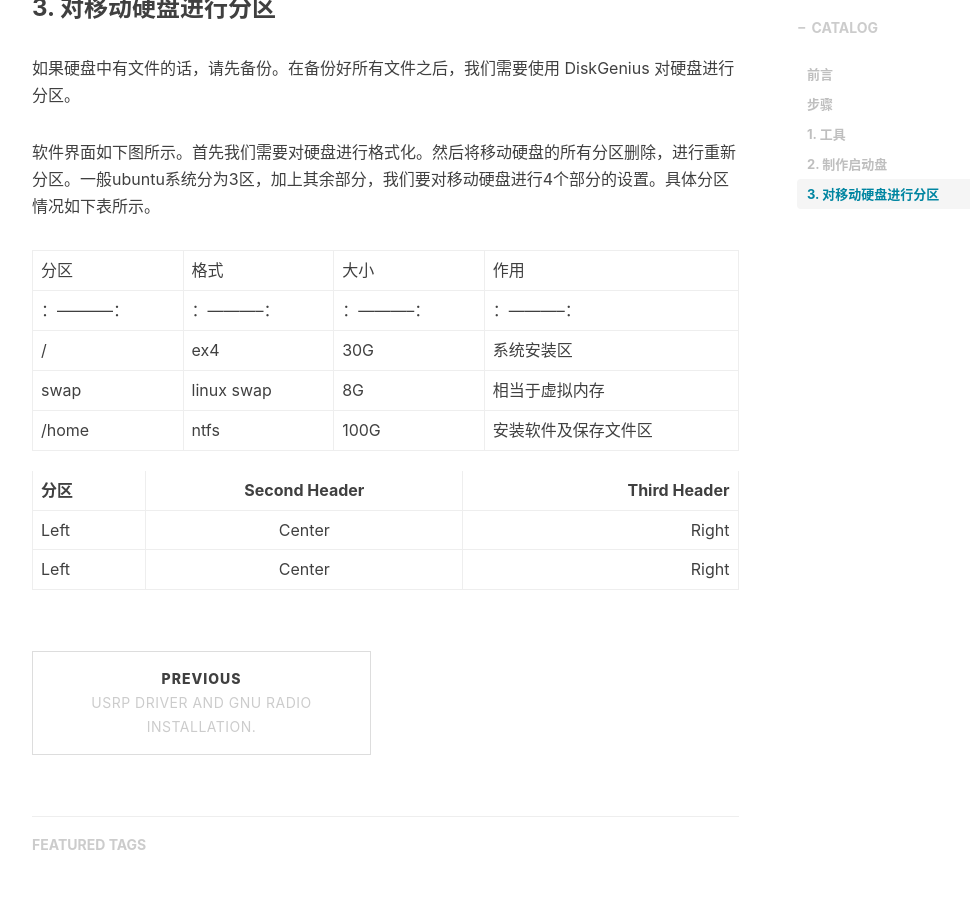
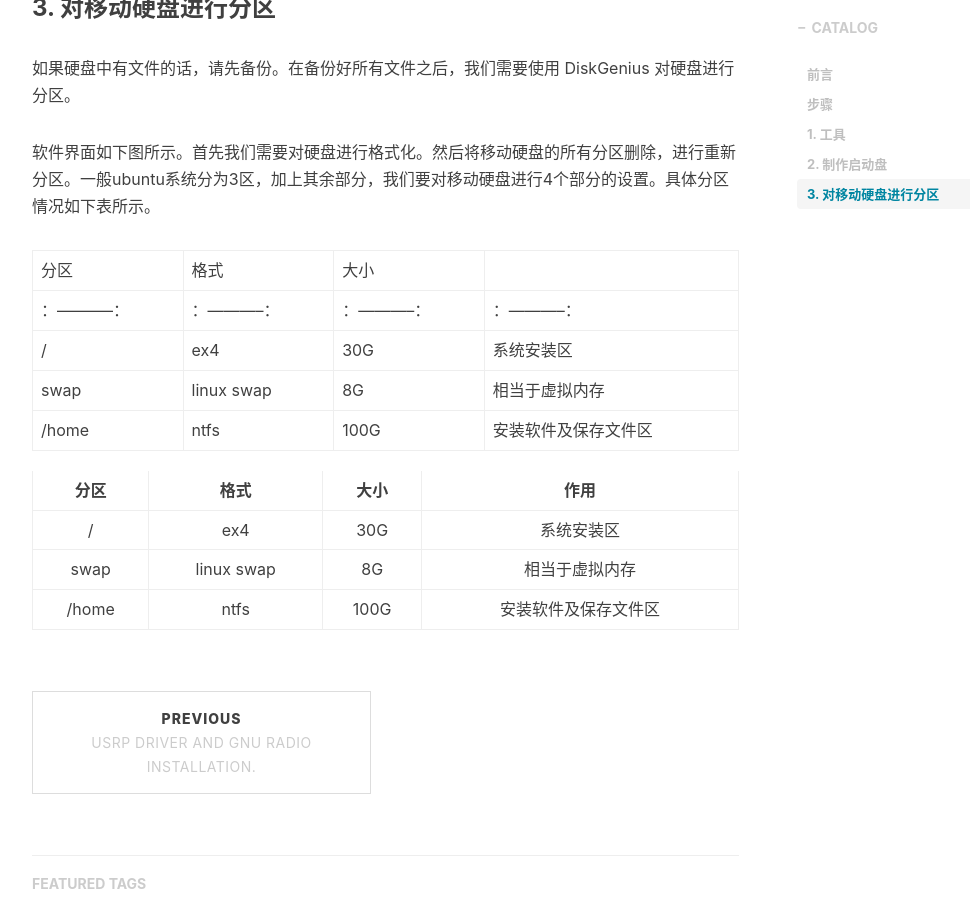
Before and after one commit to csxmt123/zhouwt612.github.io, a Jekyll site: the page built from _posts/2019-07-23-移动硬盘上安装ubuntu系统.md, in a window 1280 px wide and 900 px high, scrolled down 1449 px. Shown: the whole window, without its empty margins (233-1203 px from the left). Built offline with Jekyll 4.4.1, drawn with Linux system fonts in a browser that asks for light colours; nearby versions of some CDN libraries; comment, search, counter and statistics services are not loaded.

Commit message:
Update 2019-07-23-移动硬盘上安装ubuntu系统.md

```diff
--- a/_posts/2019-07-23-移动硬盘上安装ubuntu系统.md
+++ b/_posts/2019-07-23-移动硬盘上安装ubuntu系统.md
@@ -47,14 +47,15 @@ Universal-USB-Installer软件的界面如下图所示，我们可以根据软件
 
 
 
-分区           | 格式          |          大小 | 作用
+分区           | 格式          |          大小 |
 ：-----------：|：-----------：|：-----------：|：-----------：
 /             |ex4            | 30G          | 系统安装区
 swap          |    linux swap |           8G | 相当于虚拟内存
 /home         | ntfs          | 100G         | 安装软件及保存文件区
 
 
-分区  | Second Header | Third Header
-:----------- | :-----------: | -----------:
-Left         | Center        | Right
-Left         | Center        | Right
+分区  | 格式 | 大小 | 作用
+:-----------: | :-----------: | :-----------: | :-----------:
+/             |ex4            | 30G          | 系统安装区
+swap          |    linux swap |           8G | 相当于虚拟内存
+/home         | ntfs          | 100G         | 安装软件及保存文件区
```
